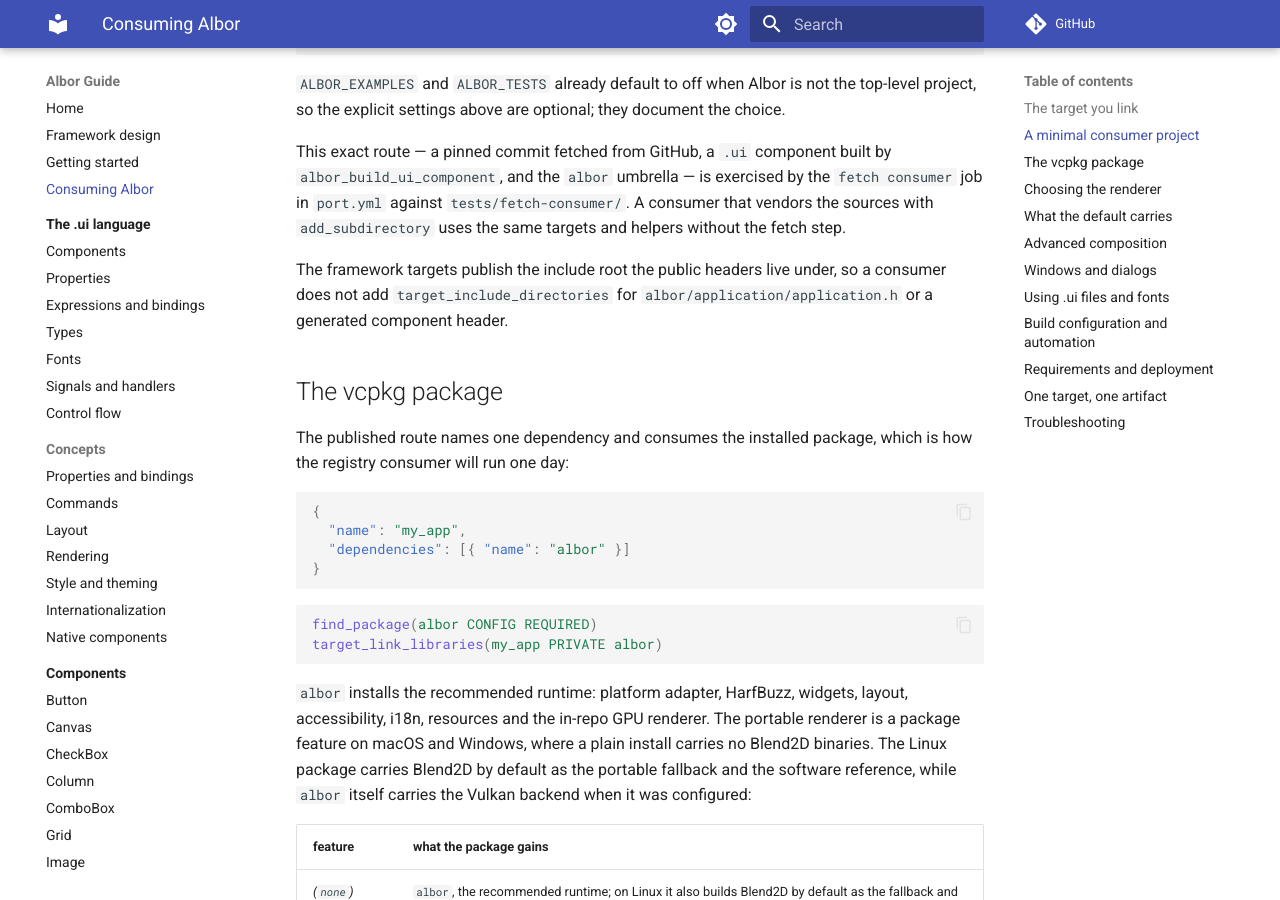
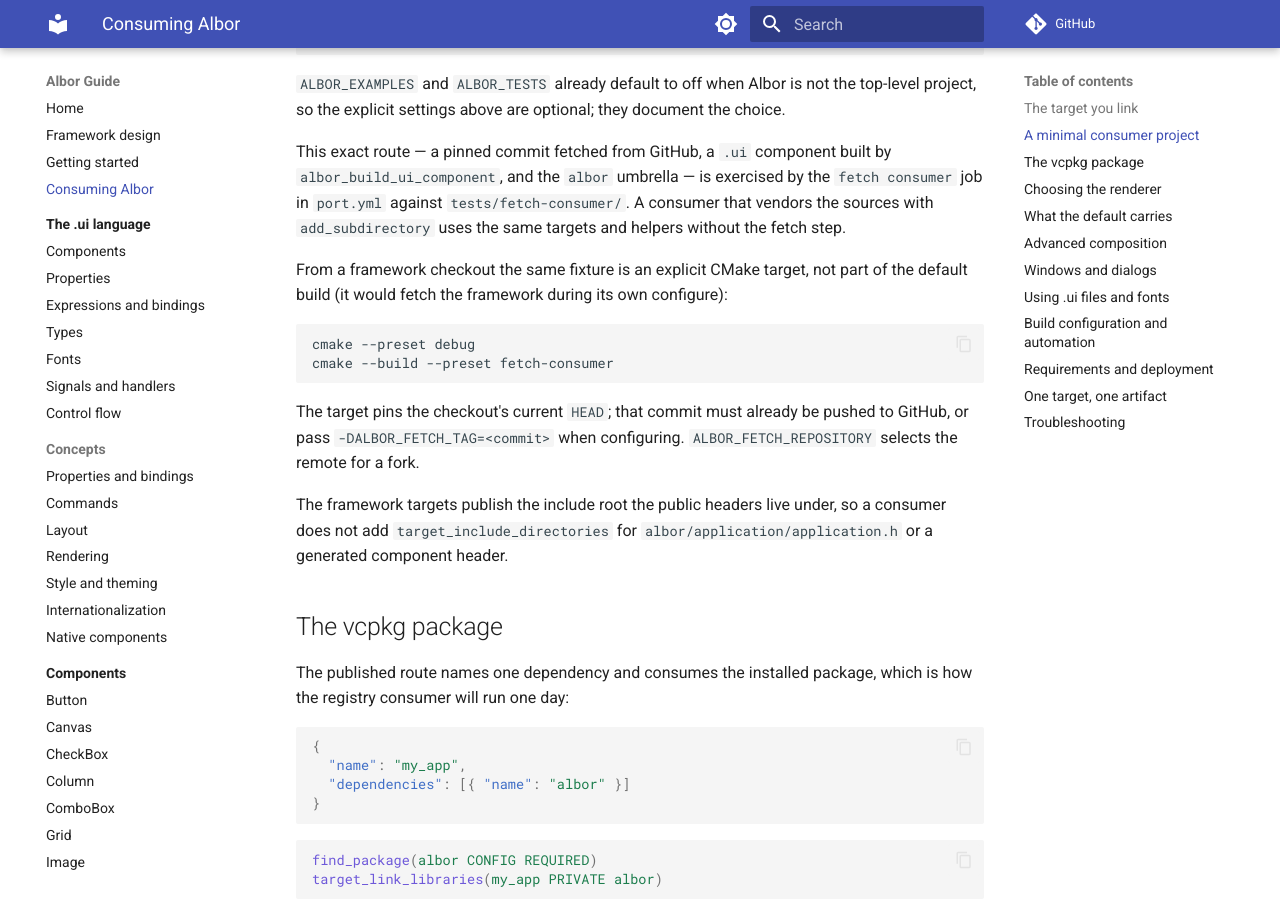
Before and after one commit to AlborCore/albor, an MkDocs documentation site: the page built from docs/consuming.md, in a window 1280 px wide and 900 px high, scrolled down 1407 px. Built offline with MkDocs 1.6.1 and Material for MkDocs 9.7.7, drawn with Linux system fonts in a browser that asks for light colours; comment, search, counter and statistics services are not loaded.

Commit message:
build(cmake): wire the FetchContent consumer smoke into the project build (§4, §13.2)
- add an explicit albor-fetch-consumer-smoke target driven by tests/fetch-consumer
- add a fetch-consumer build preset and document the local invocation

````diff
--- a/CMakePresets.json
+++ b/CMakePresets.json
@@ -102,6 +102,11 @@
     {
       "name": "coverage",
       "configurePreset": "coverage"
+    },
+    {
+      "name": "fetch-consumer",
+      "configurePreset": "debug",
+      "targets": ["albor-fetch-consumer-smoke"]
     }
   ]
 }
--- a/docs/consuming.md
+++ b/docs/consuming.md
@@ -63,6 +63,18 @@ This exact route — a pinned commit fetched from GitHub, a `.ui` component buil
 `albor_build_ui_component`, and the `albor` umbrella — is exercised by the `fetch consumer`
 job in `port.yml` against `tests/fetch-consumer/`. A consumer that vendors the sources with
 `add_subdirectory` uses the same targets and helpers without the fetch step.
+
+From a framework checkout the same fixture is an explicit CMake target, not part of the default
+build (it would fetch the framework during its own configure):
+
+```sh
+cmake --preset debug
+cmake --build --preset fetch-consumer
+```
+
+The target pins the checkout's current `HEAD`; that commit must already be pushed to GitHub, or
+pass `-DALBOR_FETCH_TAG=<commit>` when configuring. `ALBOR_FETCH_REPOSITORY` selects the remote for
+a fork.
 
 The framework targets publish the include root the public headers live under, so a consumer
 does not add `target_include_directories` for `albor/application/application.h` or a generated
````
Also changed, not shown: 1 other file.
